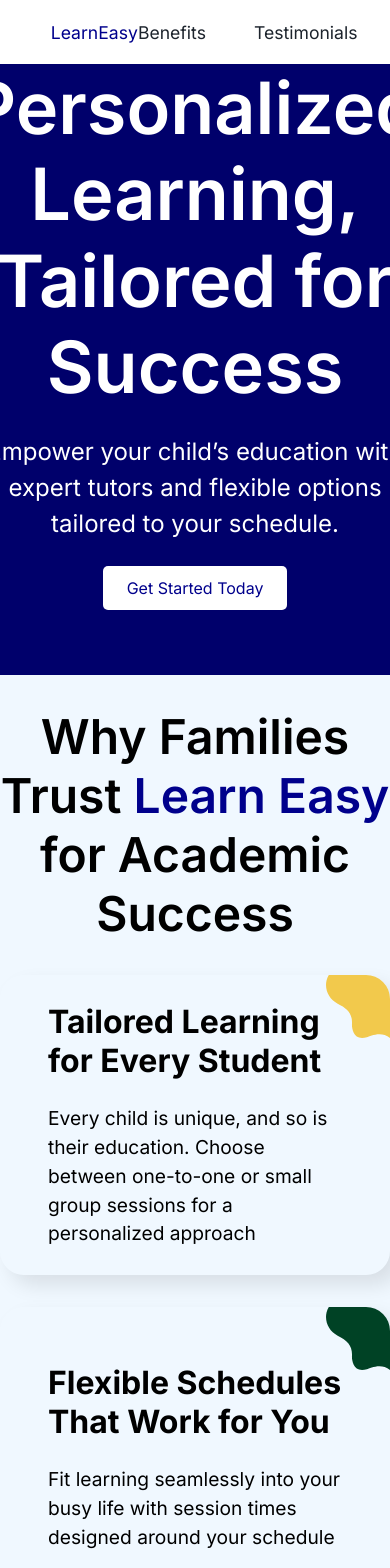
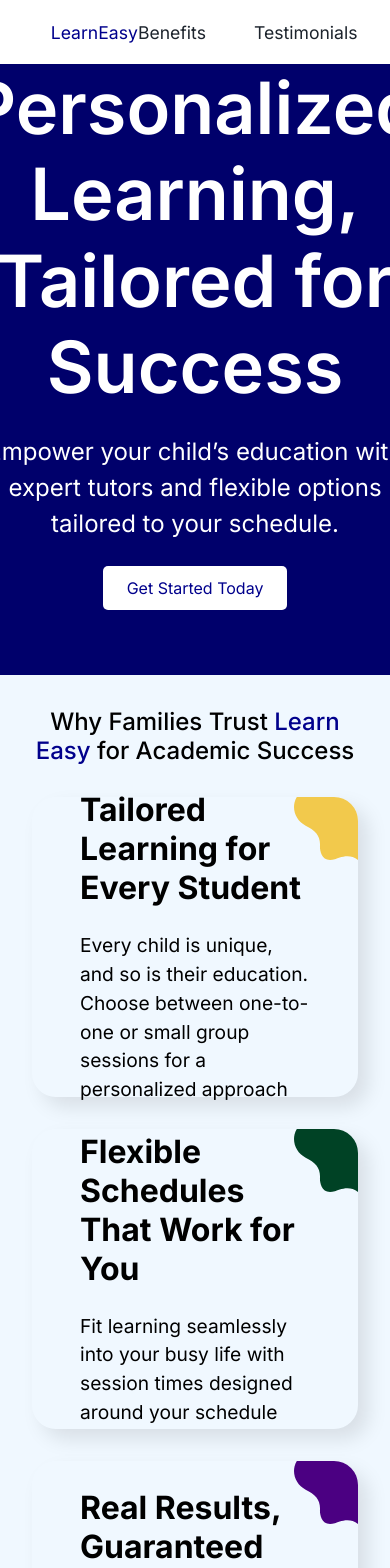
Before and after one commit to Creative-mindset21/easy-learn-edx-website, a React (Vite) app: page / in a window 390 px wide. Shown: the top 1568 px of the page. Built offline with nearby package versions, Linux system fonts and the light colour scheme.

Commit message:
made the about section responsive for laptops and tablets

```diff
--- a/src/components/About/about.module.css
+++ b/src/components/About/about.module.css
@@ -1,5 +1,5 @@
 .about {
-  margin-bottom: 3rem;
+  margin: 0 2rem 3rem;
 }
 
 .about > h2 {
@@ -29,7 +29,7 @@
   position: relative;
   gap: 2rem;
   padding: 3rem;
-  max-width: 37.75rem;
+  max-width: 30.75rem;
   height: 300px;
   border-radius: 24px;
   transition: all 0.3s ease;
@@ -63,3 +63,16 @@
   right: 0;
   border-radius: 0 24px 0;
 }
+
+@media (max-width: 1549px) {
+  .about h2 {
+    font-size: 2rem;
+    font-weight: 500;
+  }
+}
+
+@media (max-width: 989px) {
+  .about h2 {
+    font-size: 1.5rem;
+  }
+}
```
